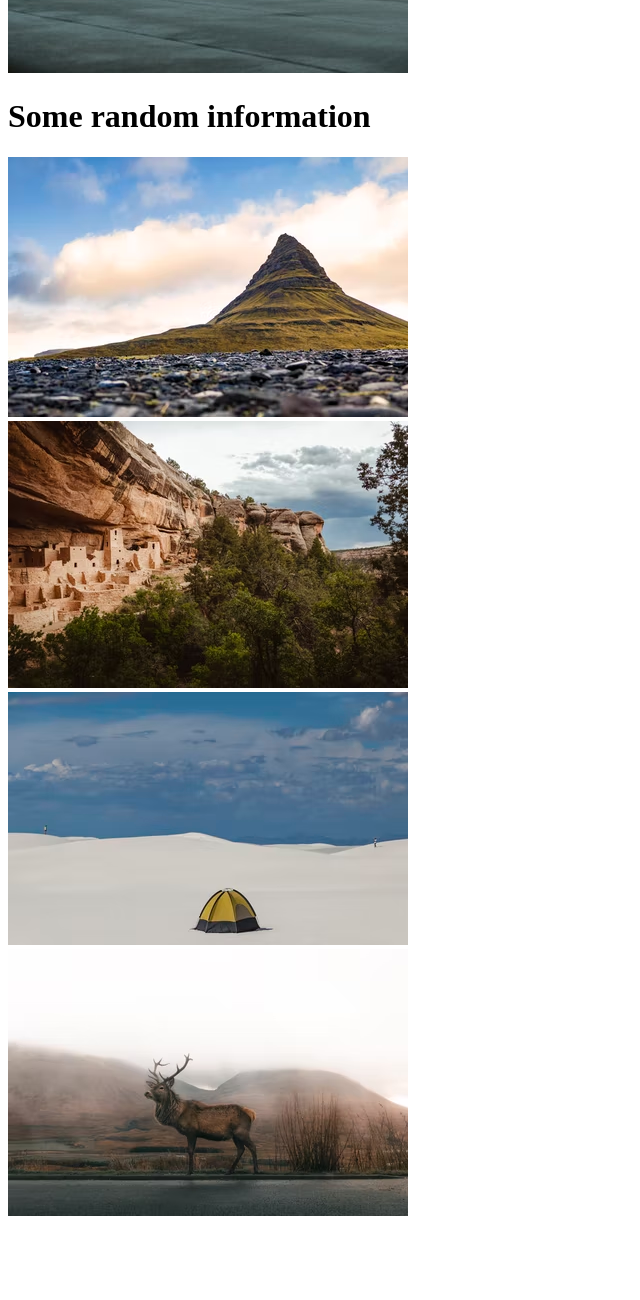
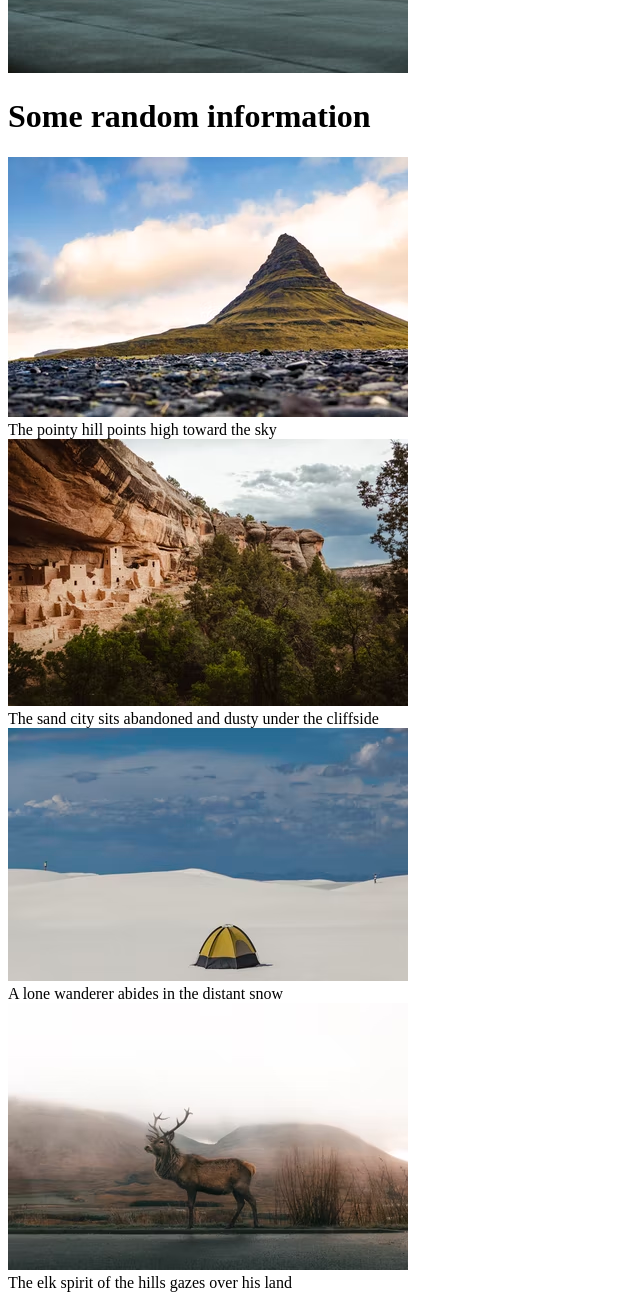
Before and after one commit to lambchopthekid/landing-page, a plain HTML site: page index.html in a window 1280 px wide. Shown: the part 815-2115 px from the top of the page, without its empty margins (0-640 px from the left). Before the commit the page ends 2043 px from the top, so only its background shows below. Drawn offline with Linux system fonts and the light colour scheme.

Commit message:
Add Card Descriptions

```diff
--- a/index.html
+++ b/index.html
@@ -41,17 +41,21 @@
             <h1>Some random information</h1>
         </div>
         <div class="card-container">
-            <div class="card/info">
+            <div class="cards">
                 <img src="images/pointy-hill.avif" alt="Pointy hill">
+                <div class="card-text">The pointy hill points high toward the sky</div>
             </div>
             <div class="card/info">
                 <img src="images/sand-city.avif" alt="Sand City">
+                <div class="card-text">The sand city sits abandoned and dusty under the cliffside</div>
             </div>
             <div class="card/info">
                 <img src="images/lone-tent.avif" alt="Lone Tent">
+                <div class="card-text">A lone wanderer abides in the distant snow</div>
             </div>
             <div class="card/info">
                 <img src="images/mystic-elk.avif" alt="Mystic Elk">
+                <div class="card-text">The elk spirit of the hills gazes over his land</div>
             </div>
         </div>
     </div>
```
